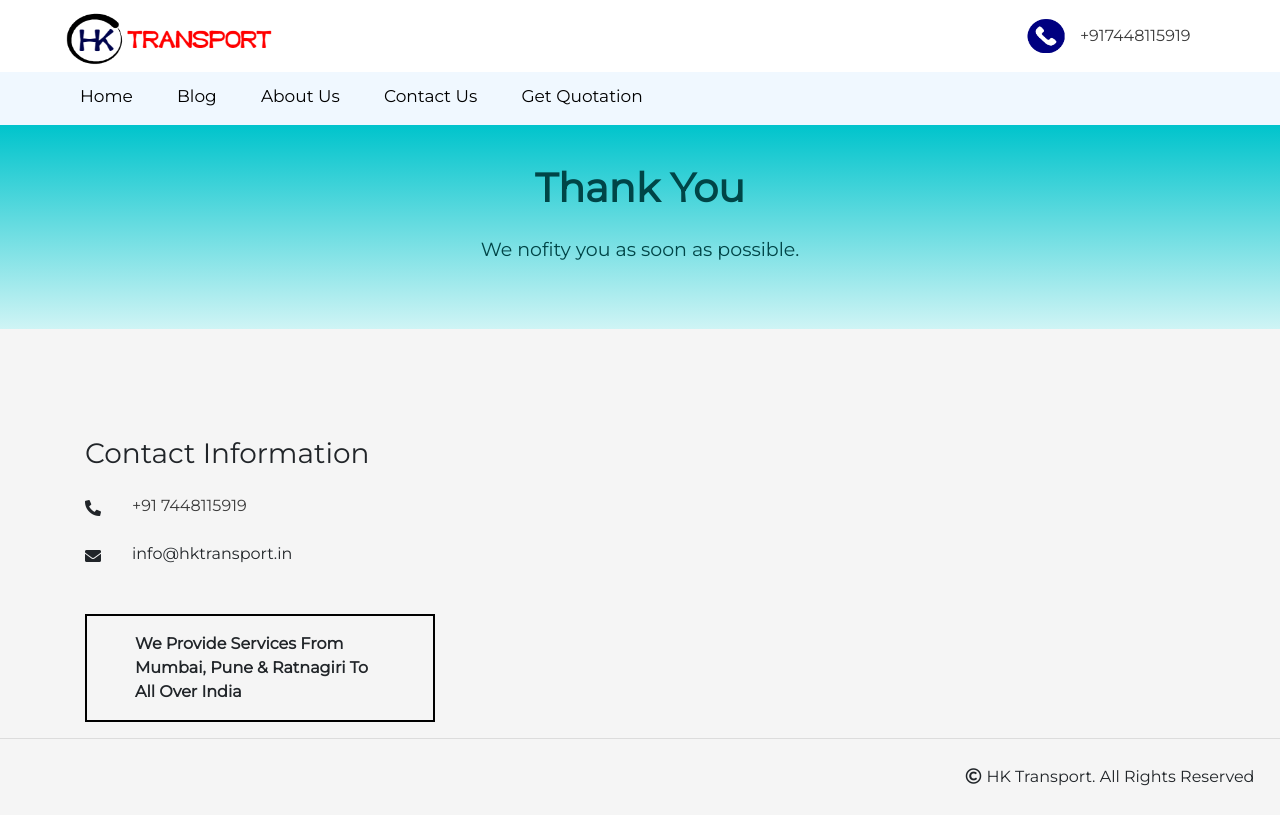
After one commit to hktransport919/hktransport919, a PHP site: page /thank-you/ in a window 1280 px wide. The commit adds this page. Run offline with PHP 8.4, Linux system fonts and the light colour scheme.

Commit message:
Added thank you page

```diff
--- a/CSS/style.css
+++ b/CSS/style.css
@@ -2,47 +2,45 @@
     HTML
 ***********************/
 
-body{
+body {
   overflow-x: hidden;
 }
-body{
-    font-family: "Montserrat",sans-serif;
-
+body {
+  font-family: "Montserrat", sans-serif;
 }
 
 /*********************
     Heading
 ***********************/
 
-.heading{
+.heading {
   padding-top: 0.5%;
   padding-bottom: 0.5%;
 }
-.logo{
+.logo {
   padding-left: 5%;
 }
-.logo img{
+.logo img {
   /* height: 45px;
     width: 400px; */
   height: 55px;
   width: 210px;
   margin-top: 2%;
 }
-.call{
+.call {
   padding-right: 7%;
-
 }
-.call img{
+.call img {
   height: 40px;
   width: 68px;
 }
-.call a{
+.call a {
   font-size: 16px;
   text-decoration: none;
   -webkit-tap-highlight-color: transparent;
-
 }
-.m-head,.m-head a{
+.m-head,
+.m-head a {
   display: none;
 }
 /*********************
@@ -51,38 +49,37 @@ body{
 
 /* Main Navigation*/
 
-nav img{
+nav img {
   height: 0px;
   width: 0px;
   visibility: hidden;
 }
-.mobile-nav,.sidenav{
+.mobile-nav,
+.sidenav {
   display: none;
 }
-.main-nav{
+.main-nav {
   float: left;
   list-style: none;
   margin-top: 12px;
-
 }
-.main-nav li{
+.main-nav li {
   display: inline-block;
-    margin-left:40px;
-
+  margin-left: 40px;
 }
 .main-nav li a:link,
-.main-nav li a:visited{
+.main-nav li a:visited {
   padding: 8px 0;
   color: black;
   text-decoration: none;
   font-size: 17px;
 }
 .main-nav li a:hover,
-.main-nav li a:active{
+.main-nav li a:active {
   border-bottom: 2px solid orange;
 }
 
-nav{
+nav {
   padding: 0px 0;
   background-color: aliceblue;
   /* changes */
@@ -93,24 +90,22 @@ nav{
     z-index: 1030;
     /* background-color: rgba(223, 156, 156, 0.075); */
   /* background: linear-gradient( rgba(255, 255, 255, 1)40%, rgba(255, 255, 255, 0.6) 70%, rgba(255, 255, 255, 0.04) 90%, rgba(255, 254, 254,0.04) 90%); */
-
 }
-nav .div{
+nav .div {
   position: relative;
 }
 /* changes for nav */
-.fixed-theme{
+.fixed-theme {
   top: 0;
   background-color: aliceblue;
   position: fixed;
 }
 
-.nav-icon{
+.nav-icon {
   float: right;
   margin-right: 10px;
   cursor: pointer;
 }
-
 
 /* .navbar{
     margin-top: 10px;
@@ -129,150 +124,175 @@ nav .div{
 /*********************
     Cover Page
 ***********************/
-.cover{
+.cover {
   background-position: 100% 82%;
   background-size: cover;
 }
-.content{
+.content {
   height: 560px;
-    width:100%;
-    font-size:0;
+  width: 100%;
+  font-size: 0;
   line-height: 0;
 
   display: block;
 }
-.content div{
+.content div {
   display: block;
 }
-.box1{
+.box1 {
   padding-left: 10%;
   padding-top: 4%;
   z-index: 0;
 }
-.box2{
+.box2 {
   padding-left: 15%;
 }
-#blue{
+#blue {
   vertical-align: top;
 }
-#white{
+#white {
   vertical-align: top;
 }
 
 /*********************
     Mid-page
 ***********************/
-.para1{
+.para1 {
   background-color: floralwhite;
-    background: -webkit-gradient(linear, left top, left bottom, color-stop(91%, white), color-stop(85%, #e60202),color-stop(94%, #e60202), color-stop(94%, rgb(25, 0, 117)));
-    background: linear-gradient(180deg, white 91%, #e60202 85%,#e60202 94%, rgb(25, 0, 117) 94%);
+  background: -webkit-gradient(
+    linear,
+    left top,
+    left bottom,
+    color-stop(91%, white),
+    color-stop(85%, #e60202),
+    color-stop(94%, #e60202),
+    color-stop(94%, rgb(25, 0, 117))
+  );
+  background: linear-gradient(
+    180deg,
+    white 91%,
+    #e60202 85%,
+    #e60202 94%,
+    rgb(25, 0, 117) 94%
+  );
 }
-#para{
+#para {
   padding-top: 70px;
   padding-left: 9%;
 }
-#para h1{
+#para h1 {
   font-size: 32px;
-
 }
-#para p{
+#para p {
   padding-top: 15px;
   font-size: 16px;
 }
-.truck{
+.truck {
   padding-top: 7%;
   /* padding-right: 10%; */
 }
-.truck img{
+.truck img {
   height: 320px;
   width: 525px;
-    border-radius:20px 20px 0 0;
+  border-radius: 20px 20px 0 0;
   margin-left: 20%;
 }
 
 /*********************
     Icons
 ***********************/
-.adv{
+.adv {
   text-align: center;
   padding-top: 3%;
-    background: -webkit-gradient(linear, left top, left bottom, color-stop(94%, white), color-stop(90%, #e60202),color-stop(96%, #e60202), color-stop(94%, rgb(25, 0, 117)));
-    background: linear-gradient(180deg, white 94%, #e60202 90%,#e60202 96%, rgb(25, 0, 117) 94%);
+  background: -webkit-gradient(
+    linear,
+    left top,
+    left bottom,
+    color-stop(94%, white),
+    color-stop(90%, #e60202),
+    color-stop(96%, #e60202),
+    color-stop(94%, rgb(25, 0, 117))
+  );
+  background: linear-gradient(
+    180deg,
+    white 94%,
+    #e60202 90%,
+    #e60202 96%,
+    rgb(25, 0, 117) 94%
+  );
 }
-.tag h1{
+.tag h1 {
   padding-bottom: 5px;
   font-weight: bold;
 }
-.tag p{
+.tag p {
   padding: 0 30px;
   padding-top: 5px;
-
 }
-.tag hr{
+.tag hr {
   width: 100px;
   color: blue;
   border-top: 10px solid rgb(25, 0, 117);
-    border-radius:20px 20px 20px 20px;
+  border-radius: 20px 20px 20px 20px;
 }
-.ico{
+.ico {
   padding-top: 30px;
   padding-bottom: 85px;
 }
-#ico1{
+#ico1 {
   padding-left: 120px;
 }
-#ico3{
+#ico3 {
   padding-right: 120px;
 }
-.ico h3{
+.ico h3 {
   padding-top: 16px;
   font-size: 25px;
 }
-.ico p{
+.ico p {
   padding-top: 10px;
-
 }
 
 /*********************
     Clients
 ***********************/
-.client h1{
+.client h1 {
   margin-top: 30px;
 }
-#rel{
-    height:160px;
+#rel {
+  height: 160px;
   width: 160px;
 }
-#baj{
+#baj {
   height: 50px;
   width: 190px;
   /* margin-top: 50px; */
 }
-#amu{
+#amu {
   height: 85px;
   width: 150px;
   margin-top: 45px;
 }
-#god{
+#god {
   height: 65px;
   width: 150px;
   /* margin-left: 250px; */
 }
-#par{
+#par {
   height: 85px;
   width: 165px;
   /* margin-right: 250px;
     margin-bottom: 50px; */
 }
-#nir{
+#nir {
   height: 65px;
   width: 165px;
 }
-#ess{
+#ess {
   height: 85px;
   width: 165px;
 }
-#lnt{
+#lnt {
   height: 100px;
   width: 100px;
   margin-right: 20px;
@@ -281,79 +301,102 @@ nav .div{
 /*********************
     Contact
 ***********************/
-.contact{
+.contact {
   padding: 60px 0 0;
   background-color: whitesmoke;
 }
-.fas{
+.fas {
   margin-top: 6px;
 }
 
-.form-msg{
+.form-msg {
   width: 70%;
   margin: 0 auto;
   padding: 10px;
   border-radius: 3px;
   margin-bottom: 20px;
   color: black;
-
 }
-.success{
-    background-color: rgba(38, 191,68, 0.8);
+.success {
+  background-color: rgba(38, 191, 68, 0.8);
 }
-.error{
-
-        background-color: rgba(209, 46,46, 0.8);
-
+.error {
+  background-color: rgba(209, 46, 46, 0.8);
 }
-.cc{
+.cc {
   padding: 2%;
 }
-.cc div i{
+.cc div i {
   margin-right: 5px;
 }
 /*********************
     About Us Page
 ***********************/
-.about-main{
+.about-main {
   text-align: center;
   padding-top: 3%;
-    background: -webkit-gradient(linear, left top, right top, from(rgb(255, 100, 100)), to(rgb(255, 255, 128)));
+  background: -webkit-gradient(
+    linear,
+    left top,
+    right top,
+    from(rgb(255, 100, 100)),
+    to(rgb(255, 255, 128))
+  );
   background: linear-gradient(to right, rgb(255, 100, 100), rgb(255, 255, 128));
 }
-.about-main p{
+.about-main p {
   padding-top: 10px;
   font-size: 19px;
 }
-.vis{
-    background-image:-webkit-gradient(linear,left top, left bottom,from(rgba(0,0,0,0.6)),to(rgba(0,0,0,0.7))),url(../Images/Vision.jpg);
-    background-image:linear-gradient(rgba(0,0,0,0.6),rgba(0,0,0,0.7)),url(../Images/Vision.jpg);
+.vis {
+  background-image: -webkit-gradient(
+      linear,
+      left top,
+      left bottom,
+      from(rgba(0, 0, 0, 0.6)),
+      to(rgba(0, 0, 0, 0.7))
+    ),
+    url(../Images/Vision.jpg);
+  background-image: linear-gradient(rgba(0, 0, 0, 0.6), rgba(0, 0, 0, 0.7)),
+    url(../Images/Vision.jpg);
 }
-.mis{
-    background-image:-webkit-gradient(linear,left top, left bottom,from(rgba(0,0,0,0.6)),to(rgba(0,0,0,0.7))),url(../Images/Mission1.jpg);
-    background-image:linear-gradient(rgba(0,0,0,0.6),rgba(0,0,0,0.7)),url(../Images/Mission1.jpg);
+.mis {
+  background-image: -webkit-gradient(
+      linear,
+      left top,
+      left bottom,
+      from(rgba(0, 0, 0, 0.6)),
+      to(rgba(0, 0, 0, 0.7))
+    ),
+    url(../Images/Mission1.jpg);
+  background-image: linear-gradient(rgba(0, 0, 0, 0.6), rgba(0, 0, 0, 0.7)),
+    url(../Images/Mission1.jpg);
 }
 
-.mis,.vis{
+.mis,
+.vis {
   background-position: center center;
   background-attachment: fixed;
   color: white;
 }
-.mis hr,.vis hr{
+.mis hr,
+.vis hr {
   width: 40%;
-    border-top: 2px solid rgb(255, 255, 255)
+  border-top: 2px solid rgb(255, 255, 255);
 }
-.vis p,.mis p{
+.vis p,
+.mis p {
   font-size: 21px;
 }
-.vis div,.mis div{
+.vis div,
+.mis div {
   height: 560px;
-    width:100%;
+  width: 100%;
   display: block;
   padding-top: 80px;
 }
 /* bottom icons call and whatsapp */
-.mobile-call{
+.mobile-call {
   position: fixed;
   z-index: 1151;
   bottom: 10px;
@@ -362,41 +405,74 @@ nav .div{
   display: flex;
   justify-content: space-between;
 }
+
+/*********************
+    Thank You Page
+***********************/
+
+.thank-main {
+  text-align: center;
+  padding-top: 3%;
+  background: -webkit-gradient(
+    180deg,
+    from(rgb(0, 196, 204)),
+    to(rgb(207, 244, 245))
+  );
+  background: linear-gradient(180deg, rgb(0, 196, 204), rgb(207, 244, 245));
+}
+.thank-title {
+  color: rgb(0, 69, 71);
+}
+.thank-main p {
+  color: rgb(0, 69, 71);
+  padding-top: 10px;
+  font-size: 19px;
+}
+
 /*********************
     Animation
 ***********************/
 
-.js--call,.js--whatsapp{
+.js--call,
+.js--whatsapp {
   -webkit-animation-duration: 1s;
   animation-duration: 1s;
 }
 
-
-
-.js--box1,.js--box2,.js--contact,
-.js--para,.js--tag,.js--partners{
+.js--box1,
+.js--box2,
+.js--contact,
+.js--para,
+.js--tag,
+.js--partners {
   opacity: 0;
   -webkit-animation-duration: 1s;
   animation-duration: 1s;
 }
-.js--box1.animated,.js--box2.animated,.js--contact.animated,
-.js--para.animated,.js--tag.animated,.js--partners.animated
-{
+.js--box1.animated,
+.js--box2.animated,
+.js--contact.animated,
+.js--para.animated,
+.js--tag.animated,
+.js--partners.animated {
   opacity: 1;
-
 }
-#js--ico1,#js--ico2,#js--ico3{
+#js--ico1,
+#js--ico2,
+#js--ico3 {
   opacity: 0;
   -webkit-animation-duration: 0.5s;
   animation-duration: 0.5s;
 }
-#js--ico1.animated,#js--ico2.animated,#js--ico3.animated{
+#js--ico1.animated,
+#js--ico2.animated,
+#js--ico3.animated {
   opacity: 1;
 }
-.js--m-nav{
+.js--m-nav {
   opacity: 0;
 }
-.js--m-nav.animated{
+.js--m-nav.animated {
   opacity: 1;
   -webkit-animation-duration: 0.5s;
   animation-duration: 0.5s;
--- /dev/null
+++ b/thank-you/index.html
@@ -0,0 +1,201 @@
+<!DOCTYPE html>
+<html lang="en">
+  <head>
+    <link
+      rel="apple-touch-icon"
+      sizes="180x180"
+      href="/Images/favicon/apple-touch-icon.png"
+    />
+    <link
+      rel="icon"
+      type="image/png"
+      sizes="32x32"
+      href="/Images/favicon/favicon-32x32.png"
+    />
+    <link
+      rel="icon"
+      type="image/png"
+      sizes="16x16"
+      href="/Images/favicon/favicon-16x16.png"
+    />
+    <link rel="manifest" href="/Images/favicon/site.webmanifest" />
+    <link rel="shortcut icon" href="/Images/favicon/favicon.ico" />
+    <meta name="msapplication-TileColor" content="#da532c" />
+    <meta
+      name="msapplication-config"
+      content="/Images/favicon/browserconfig.xml"
+    />
+    <meta name="theme-color" content="#ffffff" />
+
+    <meta charset="UTF-8" />
+    <meta name="viewport" content="width=device-width, initial-scale=1.0" />
+    <meta http-equiv="X-UA-Compatible" content="ie=edge" />
+    <title>Thank You</title>
+    <link href="../CSS/bootstrap.min.css" rel="stylesheet" />
+    <link
+      href="https://fonts.googleapis.com/css?family=Montserrat&display=swap"
+      rel="stylesheet"
+    />
+    <link rel="stylesheet" href="../CSS/style.css" />
+    <link rel="stylesheet" href="../CSS/query.css" />
+    <!-- animation -->
+    <link rel="stylesheet" href="../CSS/animate.css" />
+    <!-- contact icon -->
+    <link rel="stylesheet" href="../CSS/all.min.css" />
+  </head>
+  <body>
+    <div class="heading d-flex justify-content-between">
+      <div class="logo">
+        <a href="./">
+          <img src="../Images/HK_Web.png" alt="Logo" />
+        </a>
+      </div>
+      <div class="call d-flex flex-row align-items-center">
+        <div class=""><img src="../Images/Call_Logo.png" alt="Call" /></div>
+        <div class="">
+          <a style="color: #3b3b3b;" href="tel:7448115919">
+            <span>+917448115919</span>
+          </a>
+        </div>
+      </div>
+    </div>
+    <nav class="sticky-top">
+      <div class="d-flex flex-column">
+        <div class="mobile-nav justify-content-between">
+          <img src="../Images/HK_Mob.png" alt="" />
+          <div class="align-self-center m-nav-call">
+            <i class="fas fa-phone-alt"></i>
+            <span class="ml-1 call"
+              ><a style="color: #3b3b3b;" href="tel:7448115919">
+                <span>7448115919</span>
+              </a></span
+            >
+          </div>
+          <a class="nav-icon js--nav pointer pr-2 align-self-center"
+            ><i class="fas fa-bars"></i
+          ></a>
+        </div>
+        <div class="web-nav">
+          <ul class="main-nav js--main-nav">
+            <li><a class="" href="../">Home</a></li>
+            <li><a class="" href="../transport-directory/">Blog</a></li>
+            <li><a class="" href="./">About Us</a></li>
+            <li><a class="js--scroll-to-cont" href="#">Contact Us</a></li>
+            <li><a class="js--scroll-to-cont" href="#">Get Quotation</a></li>
+          </ul>
+        </div>
+        <!-- <div class="nav-logo">
+
+                  </div> -->
+      </div>
+    </nav>
+    <div class="thank-main pb-5">
+      <div class="tag container">
+        <h1 class="thank-title">Thank You</h1>
+        <p style="line-height: 30px;">
+          We nofity you as soon as possible.
+        </p>
+      </div>
+    </div>
+
+    <div class="contact">
+      <div class="container">
+        <div class="d-flex row justify-content-between">
+          <div class="col-md-4 mt-5 js--cont">
+            <h3>Contact Information</h3>
+
+            <div class="mt-4 d-flex">
+              <i class="fas fa-phone-alt"></i>
+              <span class="ml-3 col flex-grow-1 call" id="cont-no">
+                <a style="color: #3b3b3b;" href="tel:+917448115919">
+                  <span>+91 7448115919</span>
+                </a>
+              </span>
+            </div>
+
+            <div class="mt-4 d-flex">
+              <i class="fas fa-envelope"></i>
+              <span class="ml-3 col flex-grow-1" id="cont-email"
+                >info@hktransport.in</span
+              >
+            </div>
+            <div
+              class="mt-5 px-5 py-3 js--contact"
+              style="border: 2px solid black; font-weight: bold;"
+            >
+              We Provide Services From Mumbai, Pune & Ratnagiri To All Over
+              India
+            </div>
+          </div>
+        </div>
+      </div>
+      <hr style="margin-bottom: 0;" />
+      <div class="cc d-flex justify-content-end">
+        <div><i class="far fa-copyright"></i></div>
+        <div>HK Transport. All Rights Reserved</div>
+      </div>
+    </div>
+
+    <div class="sticky-top sidenav js--m-nav">
+      <div class="row">
+        <ul class="main-nav m-nav js--main-nav flex-grow-1">
+          <li><a class="" href="../">Home</a></li>
+          <li><a class="" href="../transport-directory/">Blog</a></li>
+          <li><a class="" href="./">About Us</a></li>
+          <li><a class="js--scroll-to-cont" href="#">Contact Us</a></li>
+          <li><a class="js--scroll-to-mcont" href="#">Get Quotation</a></li>
+        </ul>
+      </div>
+      <div class="m-cont">
+        <div class="mt-2 d-flex">
+          <i class="fas fa-phone-alt ml-3"></i>
+          <p class="col flex-grow-1 call">
+            <a style="color: #3b3b3b;" href="tel:7448115919">
+              7448 115919
+            </a>
+          </p>
+        </div>
+
+        <div class="mt-2 d-flex">
+          <i class="fas fa-envelope ml-3"></i>
+          <p class="col flex-grow-1">info@hktransport.in</p>
+        </div>
+      </div>
+    </div>
+
+    <!-- whatsapp and call floating buttons  -->
+    <div class="mobile-call" style="display: flex;">
+      <a href="tel:7448115919">
+        <img
+          class="js--call"
+          src="../Images/mobile/call.png"
+          width="60px"
+          height="60px"
+          alt=""
+          srcset=""
+        />
+      </a>
+      <a href="https://wa.me/917448115919">
+        <img
+          class="js--whatsapp"
+          src="../Images/mobile/whatsapp.png"
+          width="60px"
+          height="60px"
+          alt=""
+          srcset=""
+        />
+      </a>
+    </div>
+
+    <script src="../JS/jquery-3.4.1.min.js"></script>
+    <script
+      src="https://cdnjs.cloudflare.com/ajax/libs/popper.js/1.14.7/umd/popper.min.js"
+      integrity="sha384-UO2eT0CpHqdSJQ6hJty5KVphtPhzWj9WO1clHTMGa3JDZwrnQq4sF86dIHNDz0W1"
+      crossorigin="anonymous"
+    ></script>
+    <script src="../JS/bootstrap.min.js"></script>
+    <script src="../JS/jquery.waypoints.min.js"></script>
+    <script src="../JS/jquery.serialize-object.min.js"></script>
+    <script src="../JS/main.js"></script>
+  </body>
+</html>
```
Lines whose indentation alone changed are shown as unchanged.
